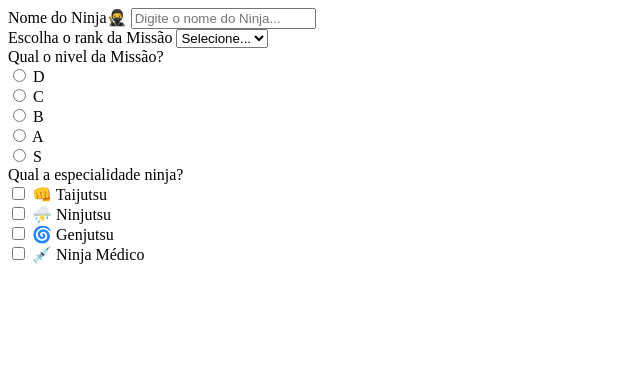
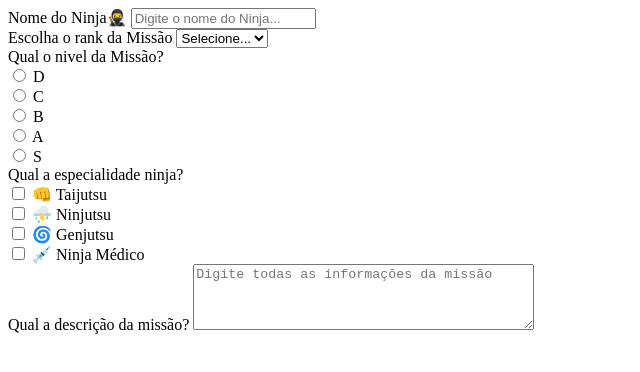
Before and after one commit to Jenniferkss/progresso-html, a plain HTML site: page pages/formulario.html in a window 1280 px wide. Shown: the whole page, without its empty margins (0-640 px from the left). Drawn offline with Linux system fonts and the light colour scheme; files that its build step writes are made by us from their sources.

Commit message:
feat: Conclui a quinta  etapa da missão ninja

```diff
--- a/pages/formulario.html
+++ b/pages/formulario.html
@@ -56,6 +56,7 @@
                 </label>
             </div>
         </div>
+
         <div class="especialidade">
             <label for="especialidade">Qual a especialidade ninja?</label>
             <div>
@@ -83,6 +84,12 @@
                 </label>
             </div>
         </div>
+
+<div class="descricao">
+    <label for="descricao">Qual a descrição da missão?</label>
+    <textarea name="descricao" id="descricao" placeholder="Digite todas as informações da missão" rows="4" cols="40"></textarea>
+
+</div>
     </form>
 </body>
 </html>
```
